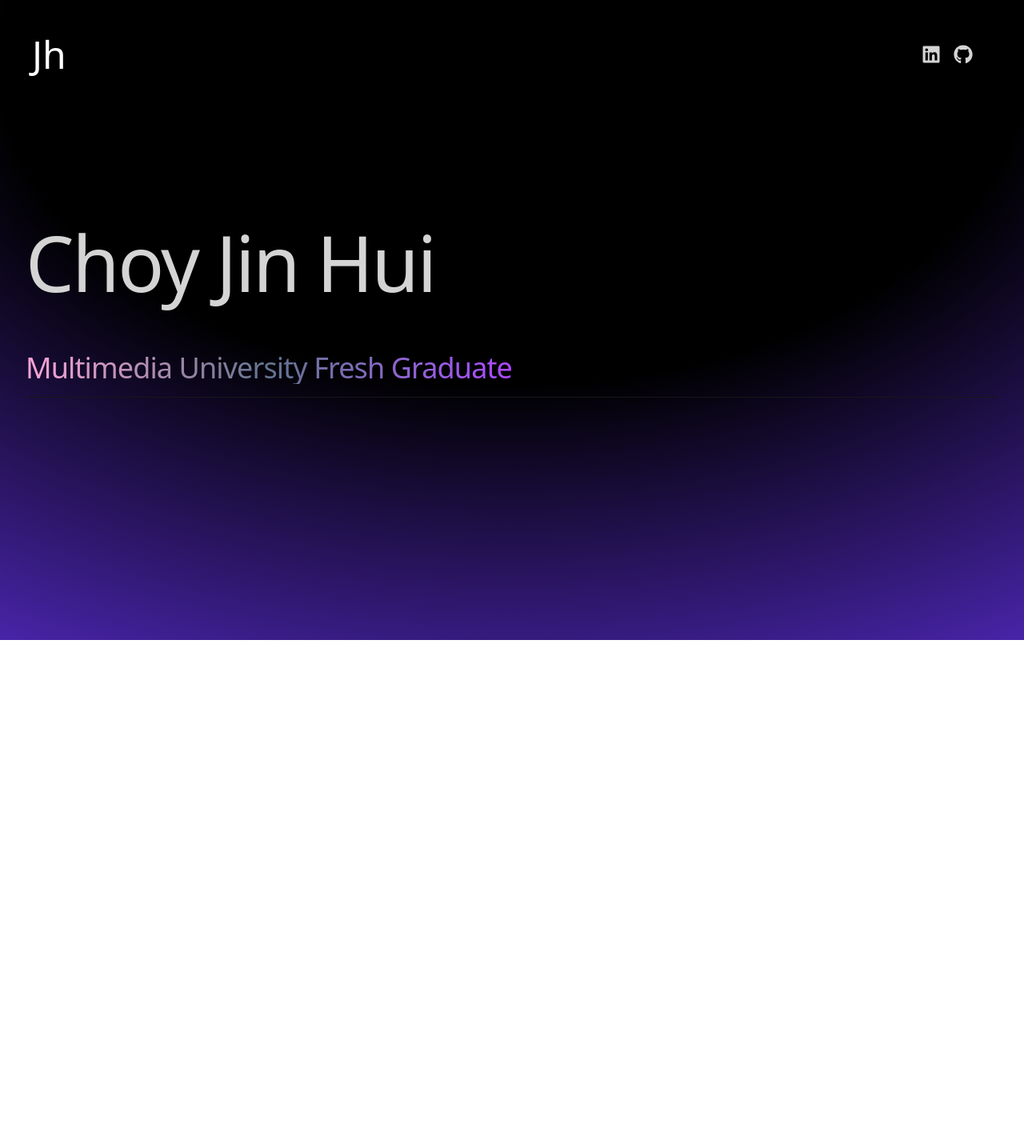
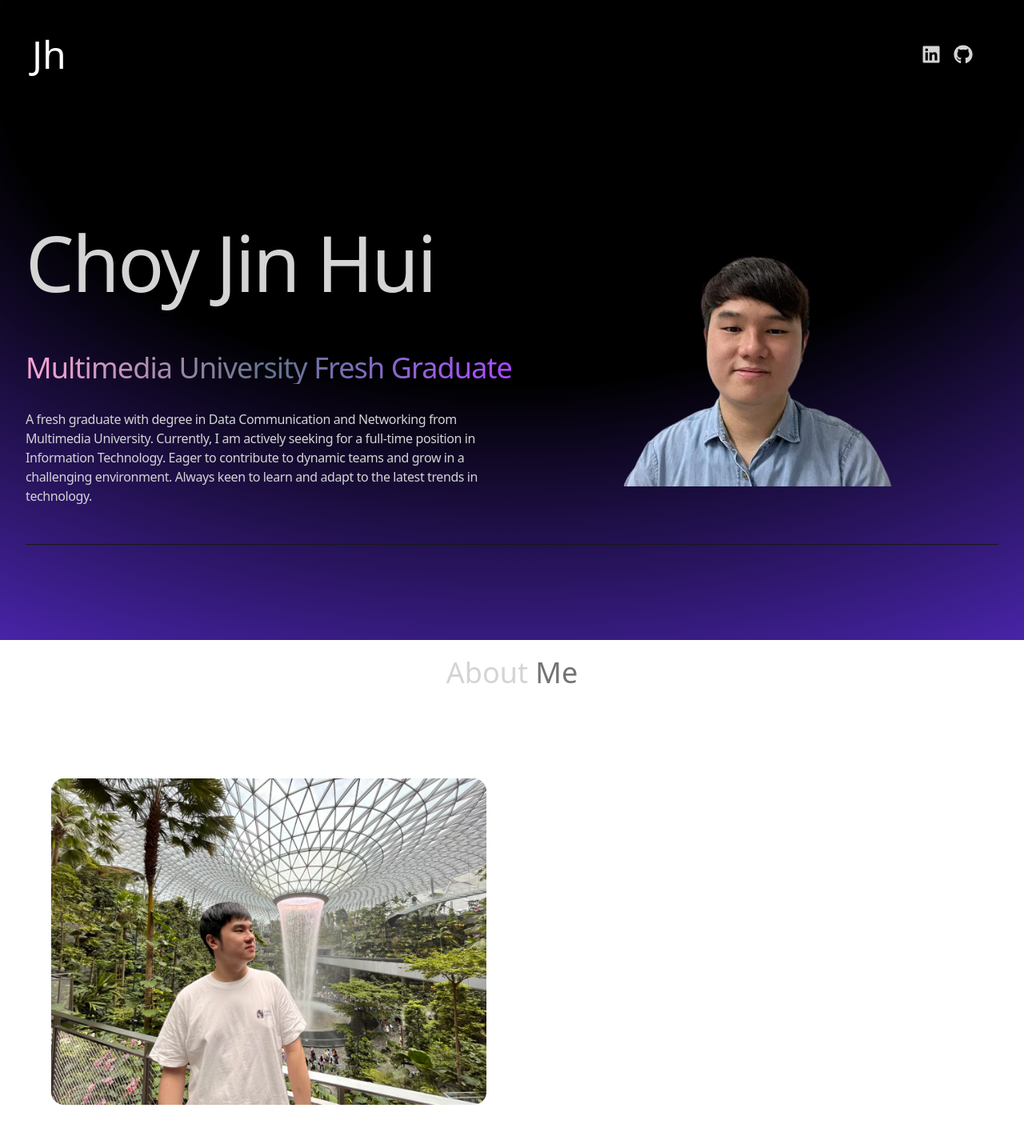
Before and after one commit to Jh1625/personal-portfolio, a React (Vite) app: page / in a window 1280 px wide. Shown: the top 1420 px of the page at 80% size. Before the commit the page ends 800 px from the top, so only its background shows below. Built offline with nearby package versions, Linux system fonts and the light colour scheme.

Commit message:
About half way

```diff
--- a/src/App.jsx
+++ b/src/App.jsx
@@ -1,16 +1,20 @@
 import React from 'react'
 import Navbar from './components/Navbar'
 import Hero from './components/Hero'
+import About from './components/About'
 
 const App = () => {
   return (
     <div className="overflow-x-hidden text-neutral-300 antialiased  selection: text-cyan-900">
-      <div className = "flixed top-0 -z-10 h-full w-full"></div>
-      <div className="absolute inset-0 -z-10 h-full w-full items-center px-5 py-24 [background:radial-gradient(125%_125%_at_50%_10%,#000_40%,#63e_100%)]"></div>
+      <div className = "fixed top-0 -z-10 h-full w-full">
+        <div className="absolute inset-0 -z-10 h-full w-full items-center px-5 py-24 [background:radial-gradient(125%_125%_at_50%_10%,#000_40%,#63e_100%)]"></div>
+      </div>
+
 
       <div className="container mx-auto px-8">
         <Navbar />
         <Hero />
+        <About />
       </div>
 
   </div>
--- /dev/null
+++ b/src/components/About.jsx
@@ -0,0 +1,16 @@
+import AboutMePic from "../assets/AboutMePic.jpg"
+
+const About = () => {
+  return  <div className = "border=b border-neutral-900 pb-4">
+        <h2 className = "my-20 text-center text-4xl">About
+            <span className = "text-neutral-500"> Me</span>
+        </h2>
+        <div className = "w-full lg:w-1/2 lg:p-8">
+            <div className = "flex items-center justify-center">
+                <img className = "rounded-2xl" src = {AboutMePic} alt = "AboutMe"></img>
+            </div>
+        </div>
+  </div>
+}
+
+export default About
--- a/src/components/Hero.jsx
+++ b/src/components/Hero.jsx
@@ -1,3 +1,7 @@
+import PF from "../assets/PF.png"
+
+<PF className="jpg"></PF>
+
 const Hero = () => {
   return (<div className = "border-b border-neutral-900 pb-4 lg:mb-35">
     <div className = "flex flex-wrap">
@@ -8,8 +12,18 @@ const Hero = () => {
                     </h1>
                     <span className = "bg-gradient-to-r from-pink-300 via-slate-500 to-purple-500 bg-clip-text text-4xl tracking-tight text-transparent">
                         Multimedia University Fresh Graduate
-                        </span>
+                    </span>
+                    <p className = "my-2 max-w-xl py-6 font-light tracking-tight">A fresh graduate with degree in Data Communication and Networking from Multimedia University.
+                      Currently, I am actively seeking for a full-time position in Information Technology.
+                      Eager to contribute to dynamic teams and grow in a challenging environment.
+                      Always keen to learn and adapt to the latest trends in technology.
+                    </p>
             </div>
+        </div>
+        <div className = "w-full lg:w-1/2 lg:p-8">
+          <div className = "flex justify-center">
+              <img src = {PF} alt = "Profile Pic"></img>
+          </div>
         </div>
     </div>
   </div>
```
Also changed, not shown: src/assets/AboutMePic.jpg (added), src/assets/PF.png (added).
